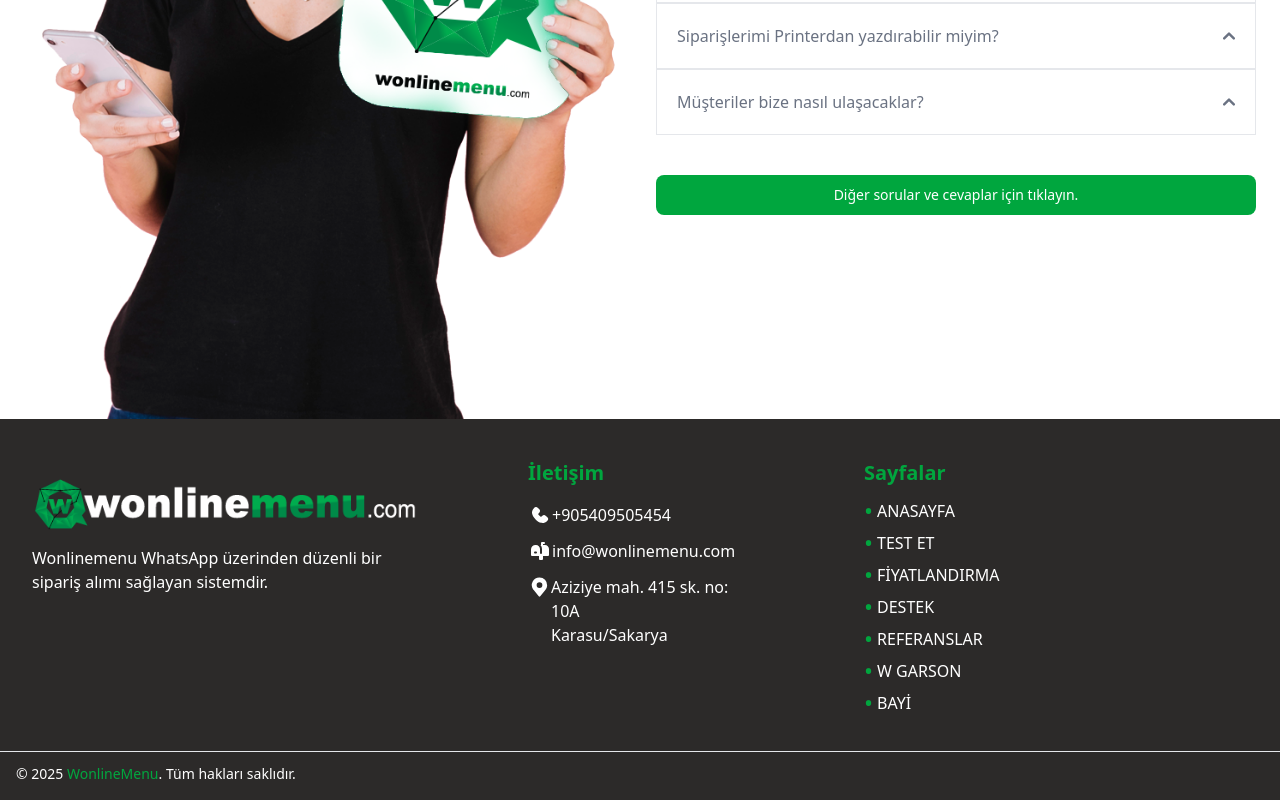
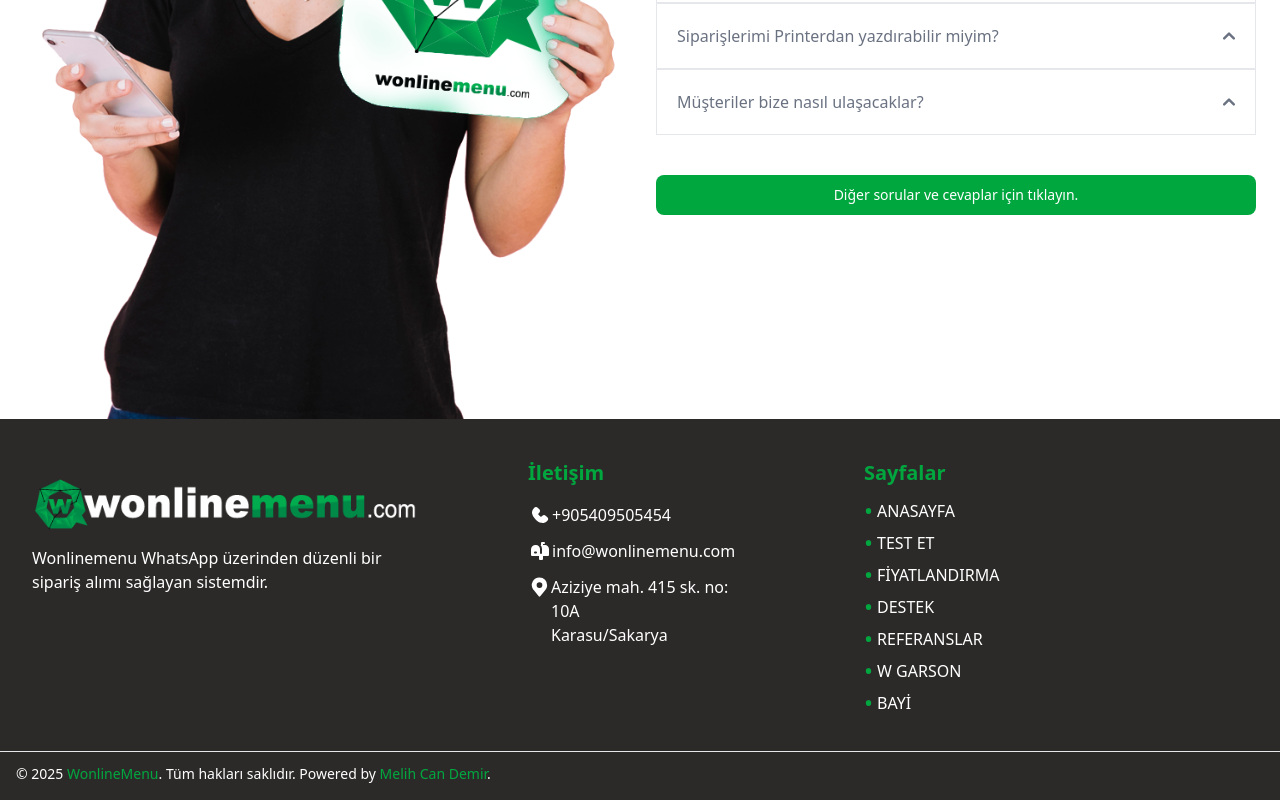
Before and after one commit to melihcandemir/wonlinemenu.com, a React (Vite) app: page / in a window 1280 px wide. Shown: the part 3254-4054 px from the top of the page. Built offline with nearby package versions, Linux system fonts and the light colour scheme; the HTML template or start-up script is replaced by a standard one.

Commit message:
Footer düzetme yapıldı 13:38 01.10.2025

```diff
--- a/src/component/Footer.jsx
+++ b/src/component/Footer.jsx
@@ -166,7 +166,7 @@ export default function Footer() {
           <Link to="/" onClick={scrollToTop} className="text-green-600">
             WonlineMenu
           </Link>
-          . Tüm hakları saklıdır.
+          . Tüm hakları saklıdır. Powered by <a href="tel:+905348324940" className="text-green-600">Melih Can Demir</a>.
         </p>
       </div>
     </footer>
```
